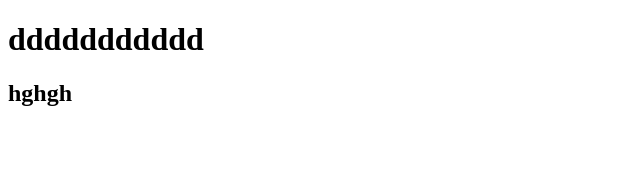
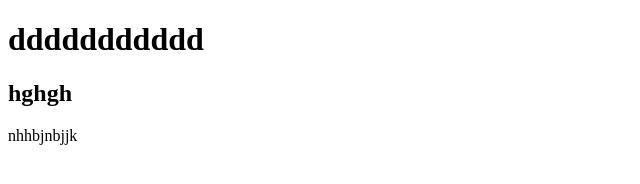
Before and after one commit to nasibeh1126/git222, a plain HTML site: page index.html in a window 1280 px wide. Shown: the whole page, without its empty margins (0-640 px from the left). Drawn offline with Linux system fonts and the light colour scheme.

Commit message:
addfooter

```diff
--- a/index.html
+++ b/index.html
@@ -13,4 +13,7 @@
         hghgh
     </h2>
 </body>
+<footer>
+    nhhbjnbjjk
+</footer>
 </html>
```
